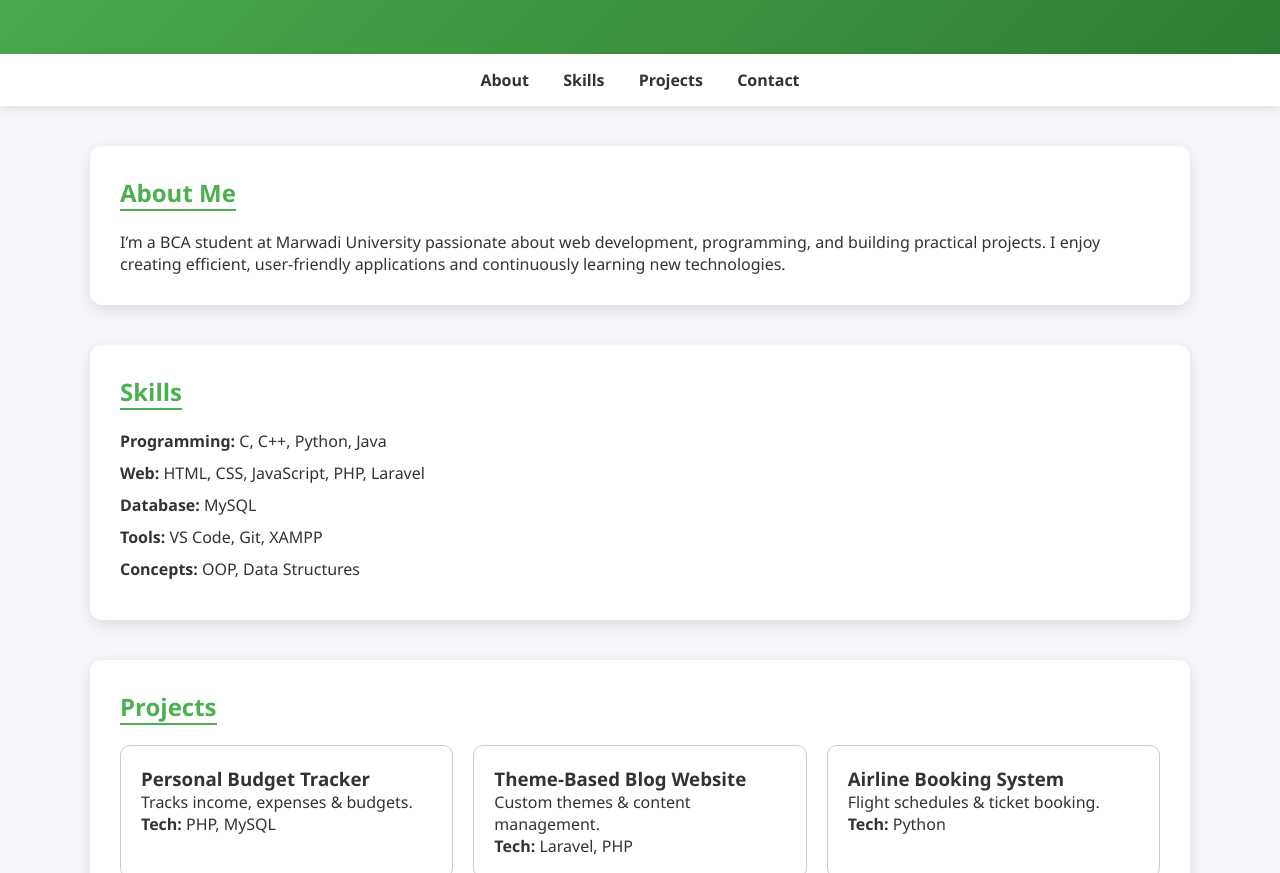
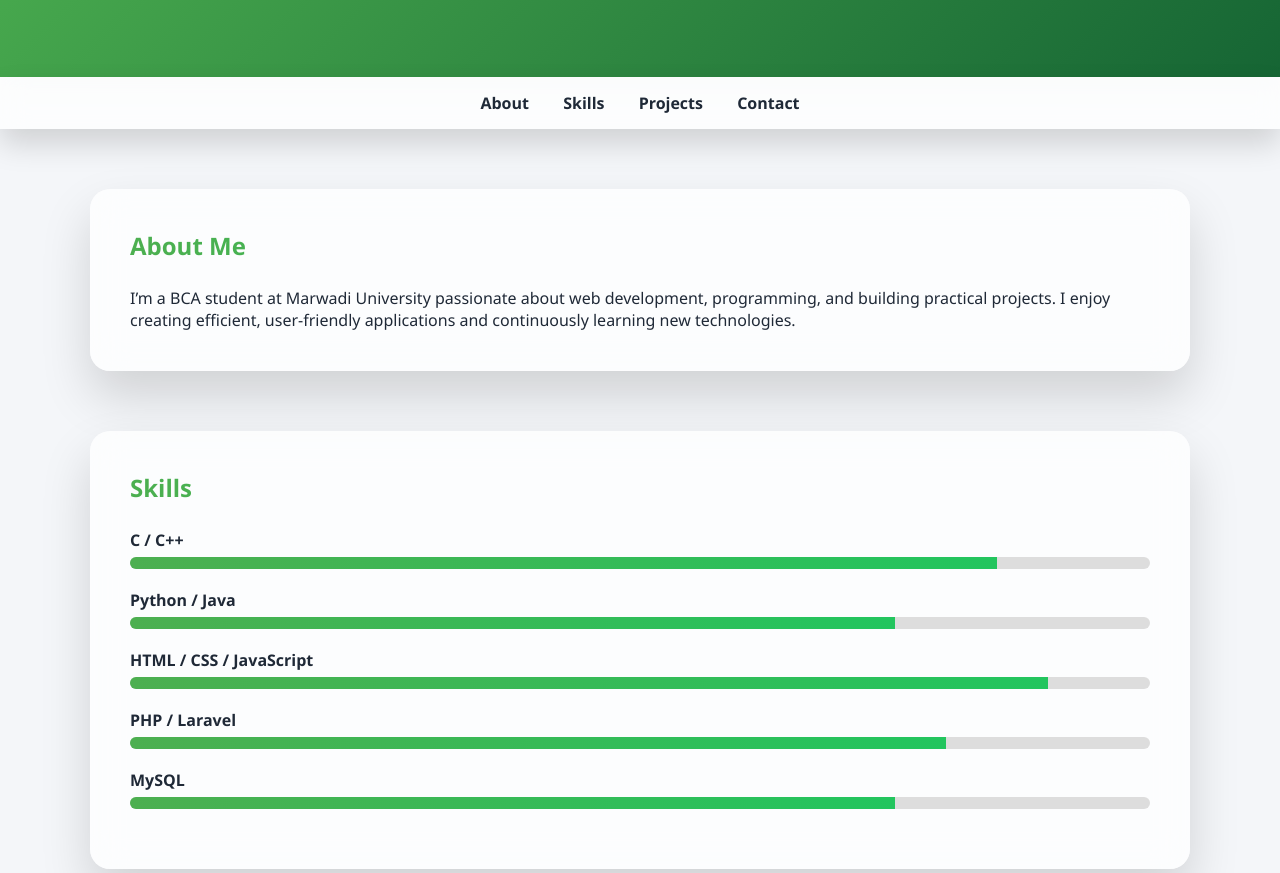
Before and after one commit to hitbhimani/github.io, a plain HTML site: page index.html in a window 1280 px wide. Shown: the part 157-1030 px from the top of the page. Drawn offline with Linux system fonts and the light colour scheme.

Commit message:
index.html

```diff
--- a/index.html
+++ b/index.html
@@ -8,16 +8,18 @@
 <style>
 :root {
   --bg: #f4f6f9;
-  --card: #ffffff;
-  --text: #333;
+  --card: rgba(255,255,255,0.75);
+  --text: #1f2937;
   --primary: #4CAF50;
+  --accent: #22c55e;
 }
 
 body.dark {
-  --bg: #121212;
-  --card: #1e1e1e;
-  --text: #f1f1f1;
+  --bg: #0f172a;
+  --card: rgba(30,41,59,0.75);
+  --text: #e5e7eb;
   --primary: #81c784;
+  --accent: #4ade80;
 }
 
 * {
@@ -27,29 +29,36 @@ body.dark {
   font-family: 'Segoe UI', sans-serif;
 }
 
+html { scroll-behavior: smooth; }
+
 body {
-  background: var(--bg);
+  background: radial-gradient(circle at top, #0000, var(--bg));
+  background-color: var(--bg);
   color: var(--text);
-  transition: all 0.4s ease;
+  transition: 0.4s;
 }
 
+/* HEADER */
 header {
-  background: linear-gradient(135deg, var(--primary), #2e7d32);
-  color: #fff;
-  padding: 70px 20px;
+  background: linear-gradient(135deg, var(--primary), #166534);
+  color: white;
+  padding: 80px 20px;
   text-align: center;
-  animation: slideDown 1s ease;
+  animation: fadeDown 1s ease;
 }
 
-header h1 {
-  font-size: 36px;
-}
+header h1 { font-size: 38px; }
 
+/* NAV */
 nav {
+  position: sticky;
+  top: 0;
   background: var(--card);
+  backdrop-filter: blur(14px);
   padding: 15px;
   text-align: center;
-  box-shadow: 0 2px 10px rgba(0,0,0,0.1);
+  box-shadow: 0 15px 30px rgba(0,0,0,0.15);
+  z-index: 10;
 }
 
 nav a {
@@ -57,88 +66,118 @@ nav a {
   text-decoration: none;
   color: var(--text);
   font-weight: bold;
+  position: relative;
 }
 
-nav a:hover {
-  color: var(--primary);
+nav a::after {
+  content: "";
+  position: absolute;
+  width: 0;
+  height: 3px;
+  background: var(--accent);
+  left: 0;
+  bottom: -6px;
+  transition: 0.3s;
 }
 
+nav a:hover::after { width: 100%; }
+
+/* DARK MODE */
 .toggle-btn {
   position: fixed;
-  top: 20px;
-  right: 20px;
-  background: var(--primary);
-  color: #fff;
+  top: 18px;
+  right: 18px;
+  background: linear-gradient(135deg, var(--accent), var(--primary));
+  color: white;
   border: none;
-  padding: 10px 15px;
-  border-radius: 20px;
+  padding: 12px 18px;
+  border-radius: 30px;
   cursor: pointer;
+  box-shadow: 0 15px 30px rgba(0,0,0,0.3);
 }
 
+/* SECTIONS */
 section {
   max-width: 1100px;
-  margin: 40px auto;
+  margin: 60px auto;
   background: var(--card);
-  padding: 30px;
-  border-radius: 12px;
-  box-shadow: 0 5px 15px rgba(0,0,0,0.1);
-  animation: fadeIn 1s ease;
+  backdrop-filter: blur(18px);
+  padding: 40px;
+  border-radius: 20px;
+  box-shadow: 0 25px 50px rgba(0,0,0,0.15);
+  animation: fadeUp 1s ease;
 }
 
+/* TITLES */
 h2 {
-  color: var(--primary);
-  margin-bottom: 20px;
-  border-bottom: 2px solid var(--primary);
-  display: inline-block;
+  margin-bottom: 25px;
+  background: linear-gradient(90deg, var(--primary), var(--accent));
+  -webkit-background-clip: text;
+  -webkit-text-fill-color: transparent;
 }
 
-ul {
-  list-style: none;
+/* SKILLS */
+.skill { margin-bottom: 20px; }
+
+.bar {
+  width: 100%;
+  height: 12px;
+  background: #ddd;
+  border-radius: 20px;
+  overflow: hidden;
+  margin-top: 6px;
 }
 
-ul li {
-  margin-bottom: 10px;
+.bar-fill {
+  height: 100%;
+  background: linear-gradient(90deg, var(--primary), var(--accent));
+  width: 0;
+  animation: loadSkill 2s forwards;
 }
 
+/* PROJECTS */
 .projects {
   display: grid;
   grid-template-columns: repeat(auto-fit, minmax(280px, 1fr));
-  gap: 20px;
+  gap: 25px;
 }
 
 .project-card {
-  border: 1px solid #ccc;
-  border-radius: 10px;
-  padding: 20px;
-  transition: transform 0.4s, box-shadow 0.4s;
+  background: var(--card);
+  backdrop-filter: blur(14px);
+  border-radius: 18px;
+  padding: 25px;
+  transform-style: preserve-3d;
+  transition: transform 0.5s, box-shadow 0.5s;
+  box-shadow: 0 25px 50px rgba(0,0,0,0.2);
 }
 
 .project-card:hover {
-  transform: translateY(-8px);
-  box-shadow: 0 10px 20px rgba(0,0,0,0.2);
-  border-color: var(--primary);
+  transform: rotateX(8deg) rotateY(-8deg) translateY(-15px);
+  box-shadow: 0 40px 80px rgba(0,0,0,0.4);
 }
 
+/* FOOTER */
 footer {
-  background: #222;
-  color: #fff;
+  background: #020617;
+  color: #cbd5f5;
   text-align: center;
-  padding: 20px;
-  margin-top: 40px;
+  padding: 25px;
 }
 
-@keyframes fadeIn {
-  from {opacity: 0; transform: translateY(20px);}
-  to {opacity: 1; transform: translateY(0);}
+/* ANIMATIONS */
+@keyframes fadeUp {
+  from { opacity: 0; transform: translateY(30px); }
+  to { opacity: 1; transform: translateY(0); }
 }
 
-@keyframes slideDown {
-  from {transform: translateY(-50px); opacity: 0;}
-  to {transform: translateY(0); opacity: 1;}
+@keyframes fadeDown {
+  from { opacity: 0; transform: translateY(-40px); }
+  to { opacity: 1; transform: translateY(0); }
 }
 
-@media(max-width:600px) {
-  header h1 { font-size: 28px; }
+@keyframes loadSkill {
+  to { width: var(--level); }
 }
 </style>
 </head>
@@ -170,13 +209,32 @@ user-friendly applications and continuously learning new technologies.
 
 <section id="skills">
 <h2>Skills</h2>
-<ul>
-<li><b>Programming:</b> C, C++, Python, Java</li>
-<li><b>Web:</b> HTML, CSS, JavaScript, PHP, Laravel</li>
-<li><b>Database:</b> MySQL</li>
-<li><b>Tools:</b> VS Code, Git, XAMPP</li>
-<li><b>Concepts:</b> OOP, Data Structures</li>
-</ul>
+
+<div class="skill">
+<b>C / C++</b>
+<div class="bar"><div class="bar-fill" style="--level:85%"></div></div>
+</div>
+
+<div class="skill">
+<b>Python / Java</b>
+<div class="bar"><div class="bar-fill" style="--level:75%"></div></div>
+</div>
+
+<div class="skill">
+<b>HTML / CSS / JavaScript</b>
+<div class="bar"><div class="bar-fill" style="--level:90%"></div></div>
+</div>
+
+<div class="skill">
+<b>PHP / Laravel</b>
+<div class="bar"><div class="bar-fill" style="--level:80%"></div></div>
+</div>
+
+<div class="skill">
+<b>MySQL</b>
+<div class="bar"><div class="bar-fill" style="--level:75%"></div></div>
+</div>
+
 </section>
 
 <section id="projects">
@@ -226,7 +284,7 @@ user-friendly applications and continuously learning new technologies.
 <h2>Contact Me</h2>
 <p>📧 bhimaniheet2022@gmail.com</p>
 <p>📞 9904387948</p>
-<p>🌐 <a href="https://github.com/hitbhimani/" target="_blank">GitHub</a></p>
+<p>🌐 <a href="https://github.com/hitbhimani" target="_blank">GitHub</a></p>
 </section>
 
 <footer>
```
